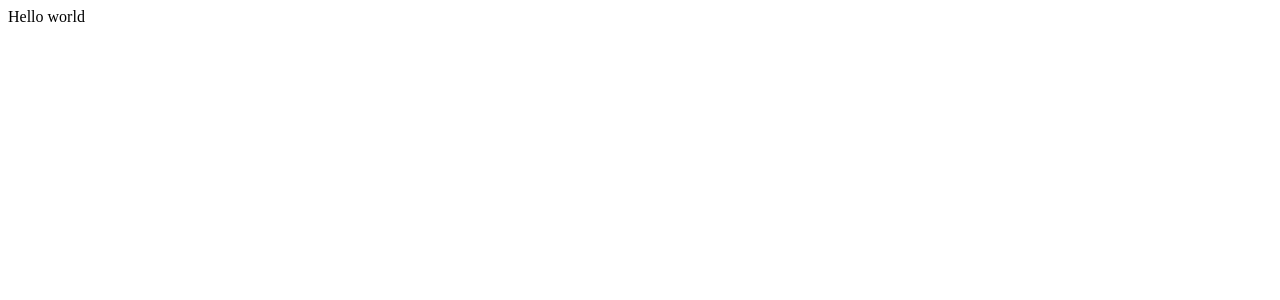
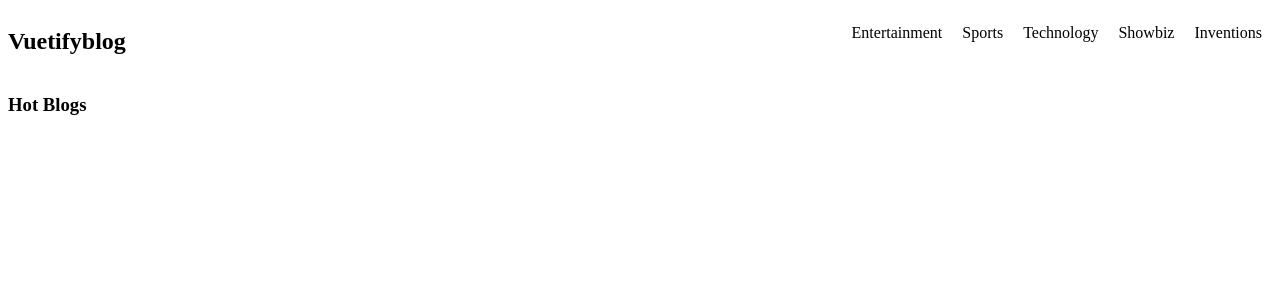
Before and after one commit to EdwardianBangash/VuetifyBlog, a Vue app: page / in a window 1280 px wide. Shown: the top 300 px of the page. Built offline with nearby package versions, Linux system fonts and the light colour scheme.

Commit message:
TheNavbar

```diff
--- a/src/App.vue
+++ b/src/App.vue
@@ -1,9 +1,15 @@
 <template>
-  <RouterView />
+  <the-navbar></the-navbar>
+  <router-view></router-view>
 </template>
 
-<script setup>
-import { RouterLink, RouterView } from 'vue-router'
+<script>
+import TheNavbar from './components/layouts/TheNavbar.vue'
+export default {
+  components: {
+    TheNavbar
+  }
+}
 </script>
 
 <style>
--- /dev/null
+++ b/src/components/layouts/TheNavbar.vue
@@ -0,0 +1,44 @@
+<template>
+    <div class="navbar-wrapper">
+        <h2 href="/">Vuetifyblog</h2>
+        <ul>
+            <li><a href="">Entertainment</a></li>
+            <li><a href="">Sports</a></li>
+            <li><a href="">Technology</a></li>
+            <li><a href="">Showbiz</a></li>
+            <li><a href="">Inventions</a></li>
+        </ul>
+    </div>
+</template>
+
+<script>
+export default {
+
+}
+</script>
+
+<style scoped>
+
+    .navbar-wrapper {
+        display: flex;
+        justify-content: space-between;
+    }
+
+    ul{
+        list-style-type: none;
+        text-align: right;
+    }
+
+    li{
+        display: inline;
+    }
+
+    a{
+        text-decoration: none;
+        padding: 10px;
+        color: #000;
+        font-size: 1em;
+    }
+
+
+</style>
--- a/src/views/HomeView.vue
+++ b/src/views/HomeView.vue
@@ -1,9 +1,10 @@
 <template>
   <main>
-    Hello world
+    <h3>Hot Blogs</h3>
   </main>
 </template>
 <script>
+
   export default {
 
   }
```
Also changed, not shown: src/components/TheBlogs.vue (added, +9 -0 lines).
